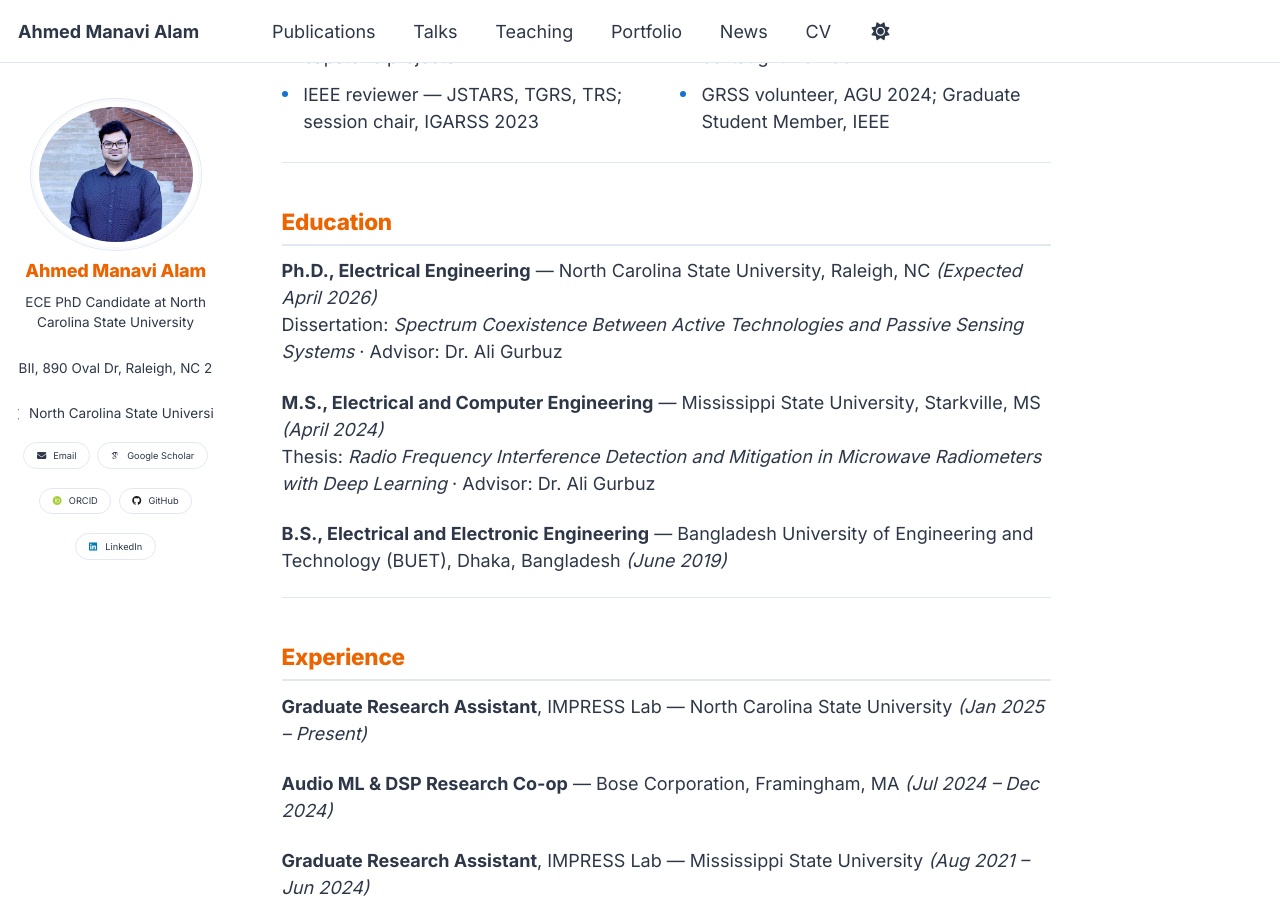
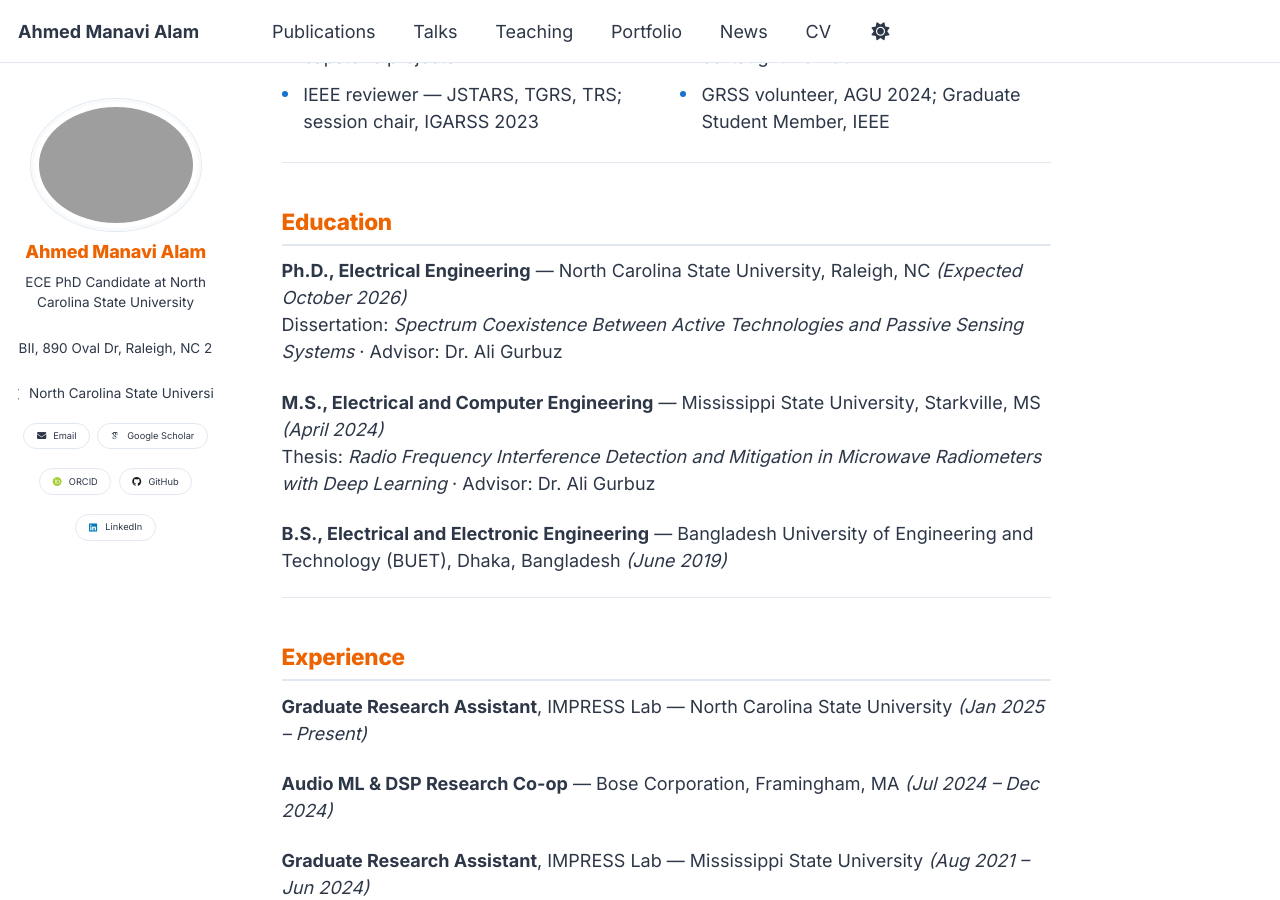
Before and after one commit to ahmed-manavi/ahmed-manavi.github.io, a Jekyll site: the page built from _pages/about.md, in a window 1280 px wide and 900 px high, scrolled down 628 px. Built offline with Jekyll 4.4.1, drawn with Linux system fonts in a browser that asks for light colours; some web fonts are replaced.

Commit message:
Update profile photo and expected graduation date
Switch sidebar avatar to the new headshot and correct the PhD
expected graduation date to October 2026.

Co-Authored-By: Claude Sonnet 5 <noreply@anthropic.com>

```diff
--- a/_config.yml
+++ b/_config.yml
@@ -22,7 +22,7 @@ repository               : "ahmed-manavi/ahmed-manavi.github.io"
 #               Additional customization can be done by editing /_includes/author-profile.html
 author:
   # Biographic information
-  avatar           : "profile.jpg"
+  avatar           : "profile-headshot.png"
   name             : "Ahmed Manavi Alam"
   bio              : "ECE PhD Candidate at North Carolina State University"
   location         : "EBII, 890 Oval Dr, Raleigh, NC 27695"
--- a/_pages/about.md
+++ b/_pages/about.md
@@ -39,7 +39,7 @@ PhD candidate in Electrical and Computer Engineering at NC State University, wor
 
 ## Education
 
-**Ph.D., Electrical Engineering** — North Carolina State University, Raleigh, NC *(Expected April 2026)*
+**Ph.D., Electrical Engineering** — North Carolina State University, Raleigh, NC *(Expected October 2026)*
 Dissertation: *Spectrum Coexistence Between Active Technologies and Passive Sensing Systems* · Advisor: Dr. Ali Gurbuz
 
 **M.S., Electrical and Computer Engineering** — Mississippi State University, Starkville, MS *(April 2024)*
```
Also changed, not shown: 1 other file.
